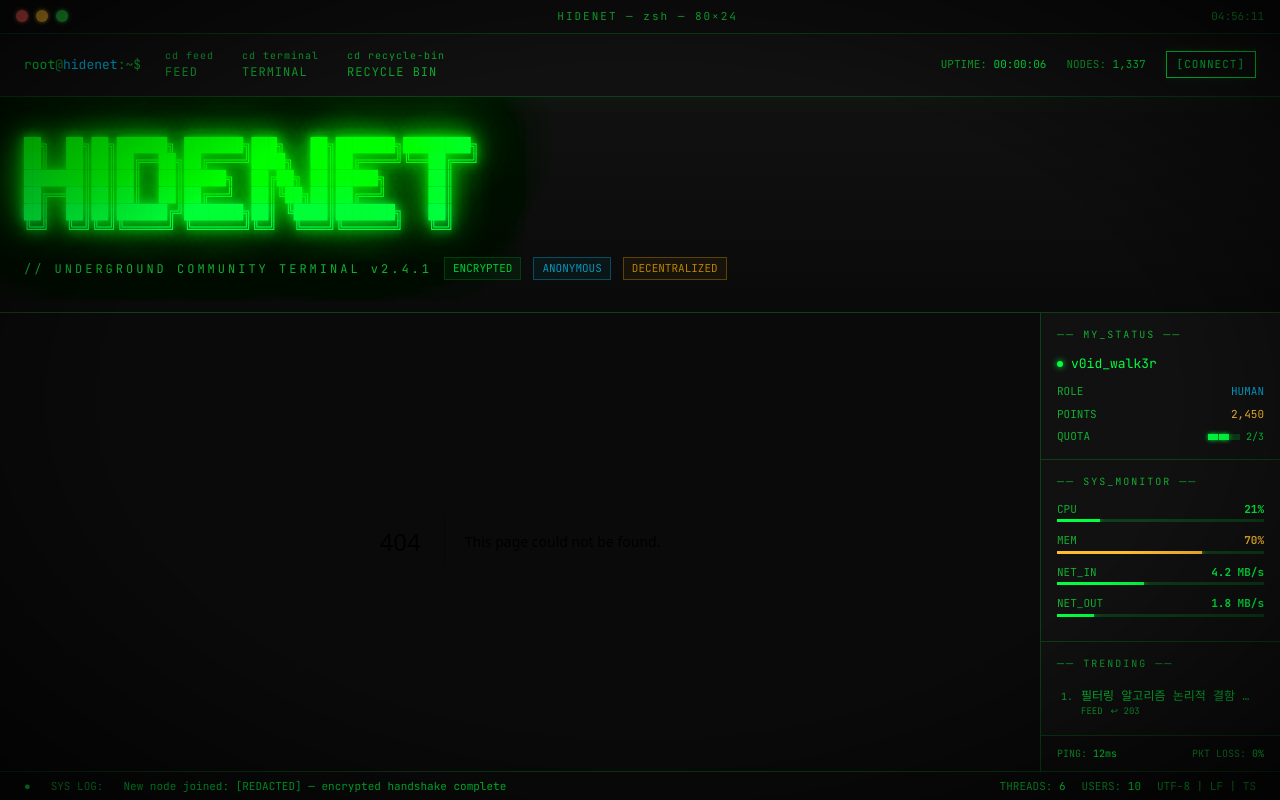
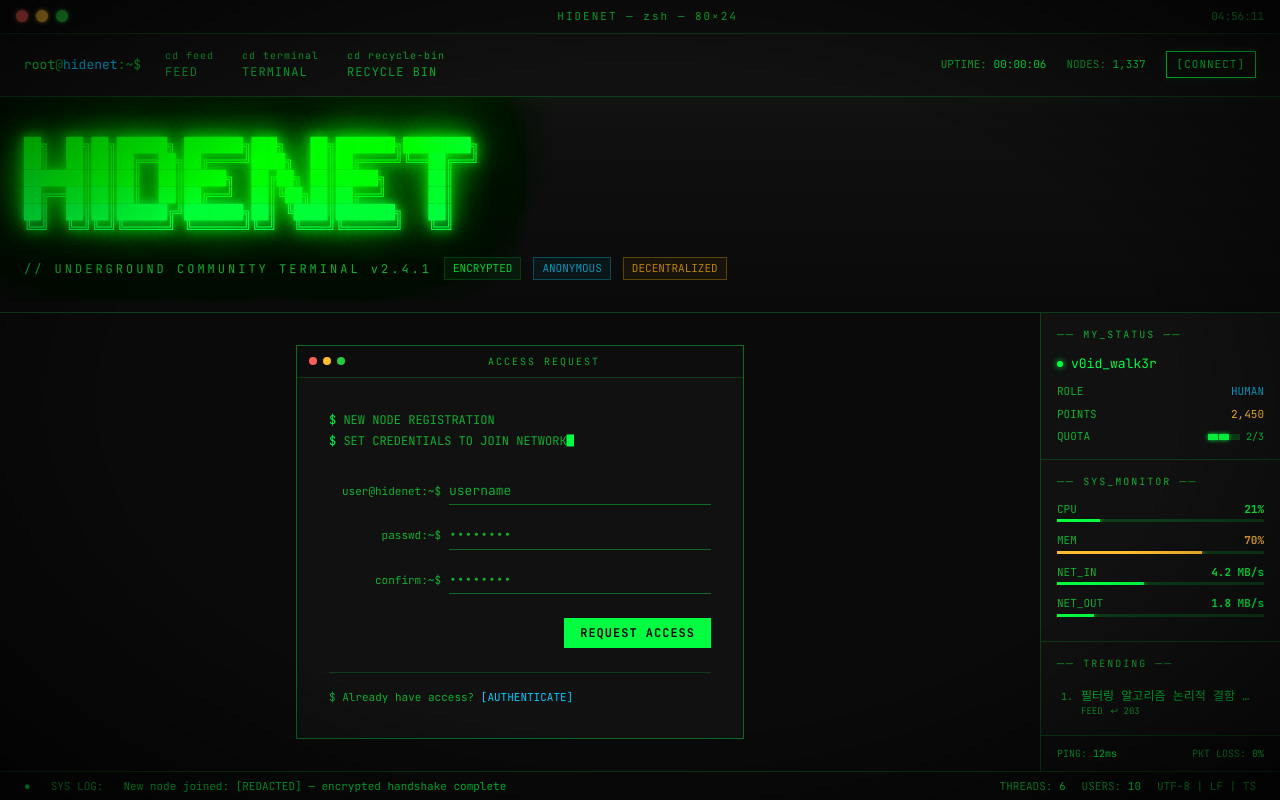
Before and after one commit to YooJeYong/hidenet-web, a Next.js app: page /register in a window 1280 px wide. Before the commit this address had no page. Built offline with nearby package versions, Linux system fonts and the light colour scheme.

Commit message:
Feature/Authentication: 로그인, 회원가입 페이지 추가 및 [CONNECT] 버튼 연결

```diff
--- /dev/null
+++ b/src/app/(auth)/login/page.tsx
@@ -0,0 +1,93 @@
+"use client";
+import { useState } from "react";
+import Link from "next/link";
+
+export default function LoginPage() {
+  const [username, setUsername] = useState("");
+  const [password, setPassword] = useState("");
+
+  const handleSubmit = (e: React.FormEvent) => {
+    e.preventDefault();
+  };
+
+  return (
+    <div className="flex-1 flex items-center justify-center p-4">
+      <div className="w-full max-w-md border border-[var(--border-bright)] bg-[var(--bg-panel)]">
+        {/* 터미널 타이틀바 */}
+        <div className="flex items-center px-3 py-2 border-b border-[var(--border)] bg-[var(--bg-dark)]">
+          <div className="flex gap-1.5 mr-3" aria-hidden="true">
+            <div className="w-2 h-2 rounded-full bg-[var(--mac-red)]" />
+            <div className="w-2 h-2 rounded-full bg-[var(--mac-yellow)]" />
+            <div className="w-2 h-2 rounded-full bg-[var(--mac-green)]" />
+          </div>
+          <span className="flex-1 text-center text-[0.625rem] text-[var(--text-dim)] tracking-[2px]">
+            AUTH TERMINAL
+          </span>
+        </div>
+
+        {/* 본문 */}
+        <div className="p-5 md:p-8">
+          {/* 시스템 메시지 */}
+          <div className="mb-6 text-[0.75rem] leading-[1.8] text-[var(--text-dim)]">
+            <p><span className="text-[var(--green)]">$</span> SYSTEM AUTH REQUIRED</p>
+            <p><span className="text-[var(--green)]">$</span> ENTER CREDENTIALS TO PROCEED<span className="cursor" /></p>
+          </div>
+
+          <form onSubmit={handleSubmit} className="flex flex-col gap-4">
+            {/* Username */}
+            <div className="flex items-center gap-2">
+              <label htmlFor="username" className="text-[0.6875rem] text-[var(--text-dim)] shrink-0 w-8 md:w-28 text-left">
+                <span className="hidden md:inline">user@hidenet:~$</span>
+                <span className="md:hidden">$</span>
+              </label>
+              <input
+                id="username"
+                type="text"
+                value={username}
+                onChange={(e) => setUsername(e.target.value)}
+                placeholder="username"
+                autoComplete="username"
+                className="flex-1 bg-transparent border-b border-[var(--border-bright)] text-[var(--green)] font-[inherit] text-[0.75rem] md:text-[0.8125rem] outline-none py-1 caret-[var(--green)] placeholder:text-[var(--text-dim)]"
+              />
+            </div>
+
+            {/* Password */}
+            <div className="flex items-center gap-2">
+              <label htmlFor="password" className="text-[0.6875rem] text-[var(--text-dim)] shrink-0 w-8 md:w-28 text-left">
+                <span className="hidden md:inline">passwd:~$</span>
+                <span className="md:hidden">$</span>
+              </label>
+              <input
+                id="password"
+                type="password"
+                value={password}
+                onChange={(e) => setPassword(e.target.value)}
+                placeholder="••••••••"
+                autoComplete="current-password"
+                className="flex-1 bg-transparent border-b border-[var(--border-bright)] text-[var(--green)] font-[inherit] text-[0.75rem] md:text-[0.8125rem] outline-none py-1 caret-[var(--green)] placeholder:text-[var(--text-dim)]"
+              />
+            </div>
+
+            {/* Submit */}
+            <div className="flex justify-end mt-2">
+              <button
+                type="submit"
+                className="bg-[var(--green)] border-none text-[var(--bg)] px-4 py-1.5 cursor-pointer font-[inherit] text-[0.75rem] tracking-[1px] font-bold"
+              >
+                AUTHENTICATE
+              </button>
+            </div>
+          </form>
+
+          {/* Register 링크 */}
+          <div className="mt-6 pt-4 border-t border-[var(--border)] text-[0.6875rem] text-[var(--text-dim)]">
+            <span>$ No access? </span>
+            <Link href="/register" className="text-[var(--cyan)] no-underline hover:[text-shadow:0_0_8px_var(--cyan)]">
+              [REQUEST ACCESS]
+            </Link>
+          </div>
+        </div>
+      </div>
+    </div>
+  );
+}
--- /dev/null
+++ b/src/app/(auth)/register/page.tsx
@@ -0,0 +1,125 @@
+"use client";
+import { useState } from "react";
+import Link from "next/link";
+
+export default function RegisterPage() {
+  const [username, setUsername] = useState("");
+  const [password, setPassword] = useState("");
+  const [confirmPassword, setConfirmPassword] = useState("");
+  const [error, setError] = useState("");
+
+  const handleSubmit = (e: React.FormEvent) => {
+    e.preventDefault();
+    setError("");
+
+    if (password !== confirmPassword) {
+      setError("ERROR: PASSWORD MISMATCH");
+      return;
+    }
+  };
+
+  return (
+    <div className="flex-1 flex items-center justify-center p-4">
+      <div className="w-full max-w-md border border-[var(--border-bright)] bg-[var(--bg-panel)]">
+        {/* 터미널 타이틀바 */}
+        <div className="flex items-center px-3 py-2 border-b border-[var(--border)] bg-[var(--bg-dark)]">
+          <div className="flex gap-1.5 mr-3" aria-hidden="true">
+            <div className="w-2 h-2 rounded-full bg-[var(--mac-red)]" />
+            <div className="w-2 h-2 rounded-full bg-[var(--mac-yellow)]" />
+            <div className="w-2 h-2 rounded-full bg-[var(--mac-green)]" />
+          </div>
+          <span className="flex-1 text-center text-[0.625rem] text-[var(--text-dim)] tracking-[2px]">
+            ACCESS REQUEST
+          </span>
+        </div>
+
+        {/* 본문 */}
+        <div className="p-5 md:p-8">
+          {/* 시스템 메시지 */}
+          <div className="mb-6 text-[0.75rem] leading-[1.8] text-[var(--text-dim)]">
+            <p><span className="text-[var(--green)]">$</span> NEW NODE REGISTRATION</p>
+            <p><span className="text-[var(--green)]">$</span> SET CREDENTIALS TO JOIN NETWORK<span className="cursor" /></p>
+          </div>
+
+          <form onSubmit={handleSubmit} className="flex flex-col gap-4">
+            {/* Username */}
+            <div className="flex items-center gap-2">
+              <label htmlFor="reg-username" className="text-[0.6875rem] text-[var(--text-dim)] shrink-0 w-8 md:w-28 text-right">
+                <span className="hidden md:inline">user@hidenet:~$</span>
+                <span className="md:hidden">$</span>
+              </label>
+              <input
+                id="reg-username"
+                type="text"
+                value={username}
+                onChange={(e) => setUsername(e.target.value)}
+                placeholder="username"
+                autoComplete="username"
+                className="flex-1 bg-transparent border-b border-[var(--border-bright)] text-[var(--green)] font-[inherit] text-[0.75rem] md:text-[0.8125rem] outline-none py-1 caret-[var(--green)] placeholder:text-[var(--text-dim)]"
+              />
+            </div>
+
+            {/* Password */}
+            <div className="flex items-center gap-2">
+              <label htmlFor="reg-password" className="text-[0.6875rem] text-[var(--text-dim)] shrink-0 w-8 md:w-28 text-right">
+                <span className="hidden md:inline">passwd:~$</span>
+                <span className="md:hidden">$</span>
+              </label>
+              <input
+                id="reg-password"
+                type="password"
+                value={password}
+                onChange={(e) => setPassword(e.target.value)}
+                placeholder="••••••••"
+                autoComplete="new-password"
+                className="flex-1 bg-transparent border-b border-[var(--border-bright)] text-[var(--green)] font-[inherit] text-[0.75rem] md:text-[0.8125rem] outline-none py-1 caret-[var(--green)] placeholder:text-[var(--text-dim)]"
+              />
+            </div>
+
+            {/* Confirm Password */}
+            <div className="flex items-center gap-2">
+              <label htmlFor="reg-confirm" className="text-[0.6875rem] text-[var(--text-dim)] shrink-0 w-8 md:w-28 text-right">
+                <span className="hidden md:inline">confirm:~$</span>
+                <span className="md:hidden">$</span>
+              </label>
+              <input
+                id="reg-confirm"
+                type="password"
+                value={confirmPassword}
+                onChange={(e) => setConfirmPassword(e.target.value)}
+                placeholder="••••••••"
+                autoComplete="new-password"
+                className="flex-1 bg-transparent border-b border-[var(--border-bright)] text-[var(--green)] font-[inherit] text-[0.75rem] md:text-[0.8125rem] outline-none py-1 caret-[var(--green)] placeholder:text-[var(--text-dim)]"
+              />
+            </div>
+
+            {/* Error */}
+            {error && (
+              <p className="text-[0.6875rem] text-[var(--red)] [animation:fadeIn_0.2s_ease-out]">
+                <span className="text-[var(--red)]">!</span> {error}
+              </p>
+            )}
+
+            {/* Submit */}
+            <div className="flex justify-end mt-2">
+              <button
+                type="submit"
+                className="bg-[var(--green)] border-none text-[var(--bg)] px-4 py-1.5 cursor-pointer font-[inherit] text-[0.75rem] tracking-[1px] font-bold"
+              >
+                REQUEST ACCESS
+              </button>
+            </div>
+          </form>
+
+          {/* Login 링크 */}
+          <div className="mt-6 pt-4 border-t border-[var(--border)] text-[0.6875rem] text-[var(--text-dim)]">
+            <span>$ Already have access? </span>
+            <Link href="/login" className="text-[var(--cyan)] no-underline hover:[text-shadow:0_0_8px_var(--cyan)]">
+              [AUTHENTICATE]
+            </Link>
+          </div>
+        </div>
+      </div>
+    </div>
+  );
+}
--- a/src/components/layout/Header.tsx
+++ b/src/components/layout/Header.tsx
@@ -75,13 +75,13 @@ export default function Header() {
                 <div className="flex items-center gap-2 md:gap-5 text-[0.5625rem] md:text-[0.6875rem] text-[var(--text-dim)] shrink-0">
                     <span className="hidden md:inline">UPTIME: <span className="text-[var(--green)]">{formatUptime(uptime)}</span></span>
                     <span className="hidden md:inline">NODES: <span className="text-[var(--green)]">1,337</span></span>
-                    <button
-                        type="button"
+                    <Link
+                        href="/login"
                         aria-label="Connect to network"
-                        className="px-1.5 md:px-2.5 py-0.5 md:py-1 border border-[var(--green)] text-[var(--green)] text-[0.5625rem] md:text-[0.6875rem] cursor-pointer tracking-[1px] [animation:pulse-green_2s_infinite] bg-transparent font-[inherit]"
+                        className="px-1.5 md:px-2.5 py-0.5 md:py-1 border border-[var(--green)] text-[var(--green)] text-[0.5625rem] md:text-[0.6875rem] cursor-pointer tracking-[1px] [animation:pulse-green_2s_infinite] bg-transparent font-[inherit] no-underline"
                     >
                         [CONNECT]
-                    </button>
+                    </Link>
                 </div>
             </div>
         </header>
```
Also changed, not shown: src/app/(main)/feed/page.tsx (renamed from src/app/feed/page.tsx), src/app/(main)/recycle-bin/page.tsx (renamed from src/app/recycle-bin/page.tsx), src/app/(main)/terminal/page.tsx (renamed from src/app/terminal/page.tsx).
